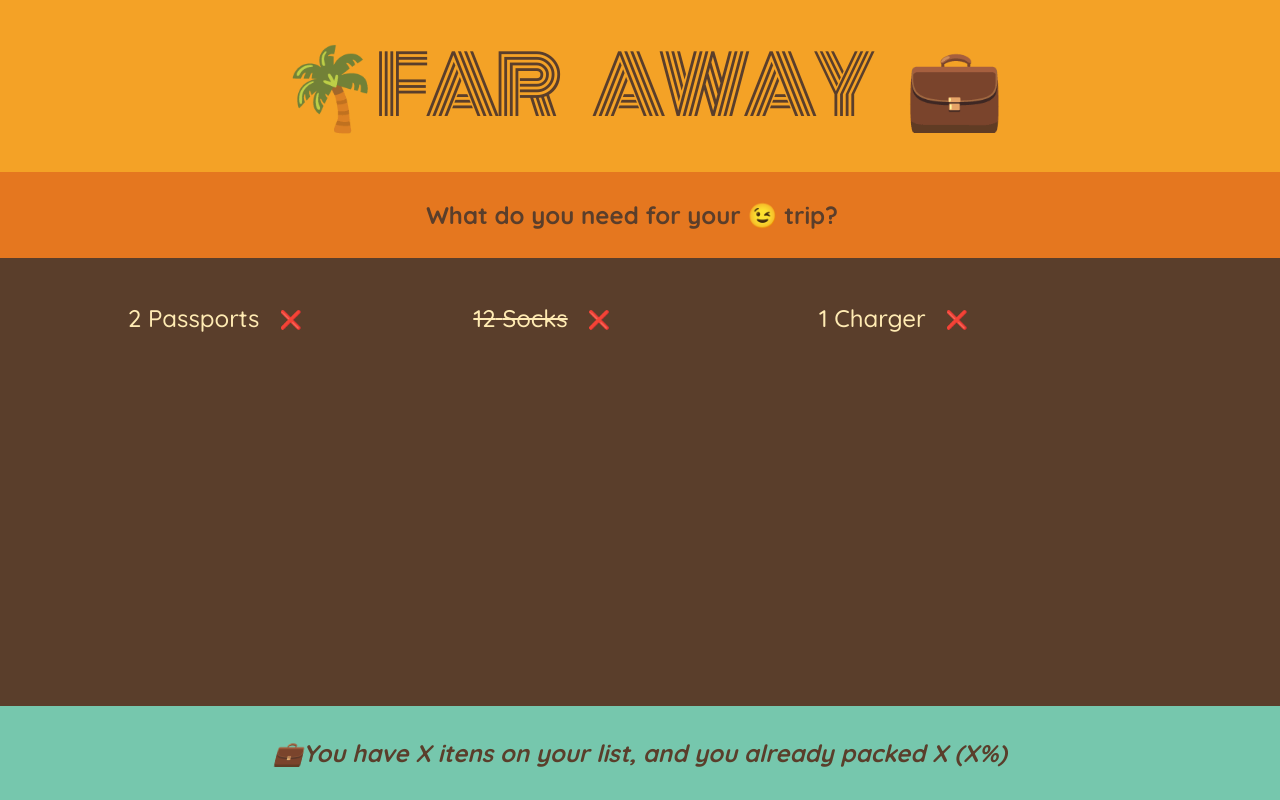
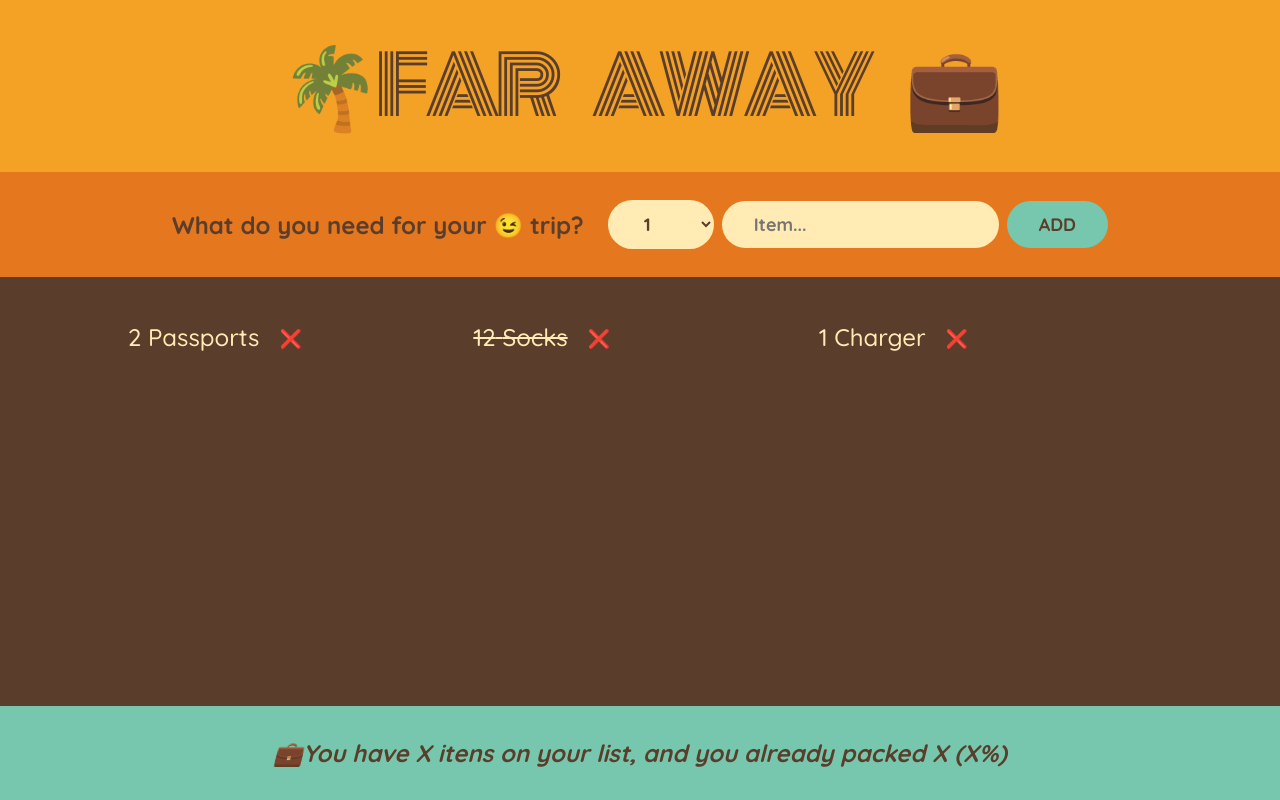
Before and after one commit to edmurneves/far-away-list, a React (Create React App) app: page / in a window 1280 px wide. Built offline with nearby package versions, Linux system fonts and the light colour scheme.

Commit message:
Feat: Added controled fields to App, by creating the states and de handle submit function

```diff
--- a/src/App.js
+++ b/src/App.js
@@ -1,3 +1,5 @@
+import { useState } from "react";
+
 const initialItems = [
   { id: 1, description: "Passports", quantity: 2, packed: false },
   { id: 2, description: "Socks", quantity: 12, packed: true },
@@ -20,10 +22,39 @@
 }
 
 function Form() {
+  const [description, setDescription] = useState("");
+  const [quantity, setQuantity] = useState(1);
+
+  function handleSubmit(e) {
+    e.preventDefault();
+
+    if (!description) return;
+
+    const newItem = { description, quantity, packed: false, id: Date.now() };
+    console.log(newItem);
+
+    setDescription("");
+    setQuantity(1);
+  }
+
   return (
-    <div className="add-form">
+    <form className="add-form" onSubmit={handleSubmit}>
       <h3>What do you need for your 😉 trip?</h3>
-    </div>
+      <select value={quantity} onChange={(e) => setQuantity(+e.target.value)}>
+        {Array.from({ length: 20 }, (_, i) => i + 1).map((num) => (
+          <option value={num} key={num}>
+            {num}
+          </option>
+        ))}
+      </select>
+      <input
+        type="text"
+        placeholder="Item..."
+        value={description}
+        onChange={(e) => setDescription(e.target.value)}
+      ></input>
+      <button>Add</button>
+    </form>
   );
 }
 
@@ -32,7 +63,7 @@
     <div className="list">
       <ul>
         {initialItems.map((item) => (
-          <Item item={item} />
+          <Item key={item.id} item={item} />
         ))}
       </ul>
     </div>
```
